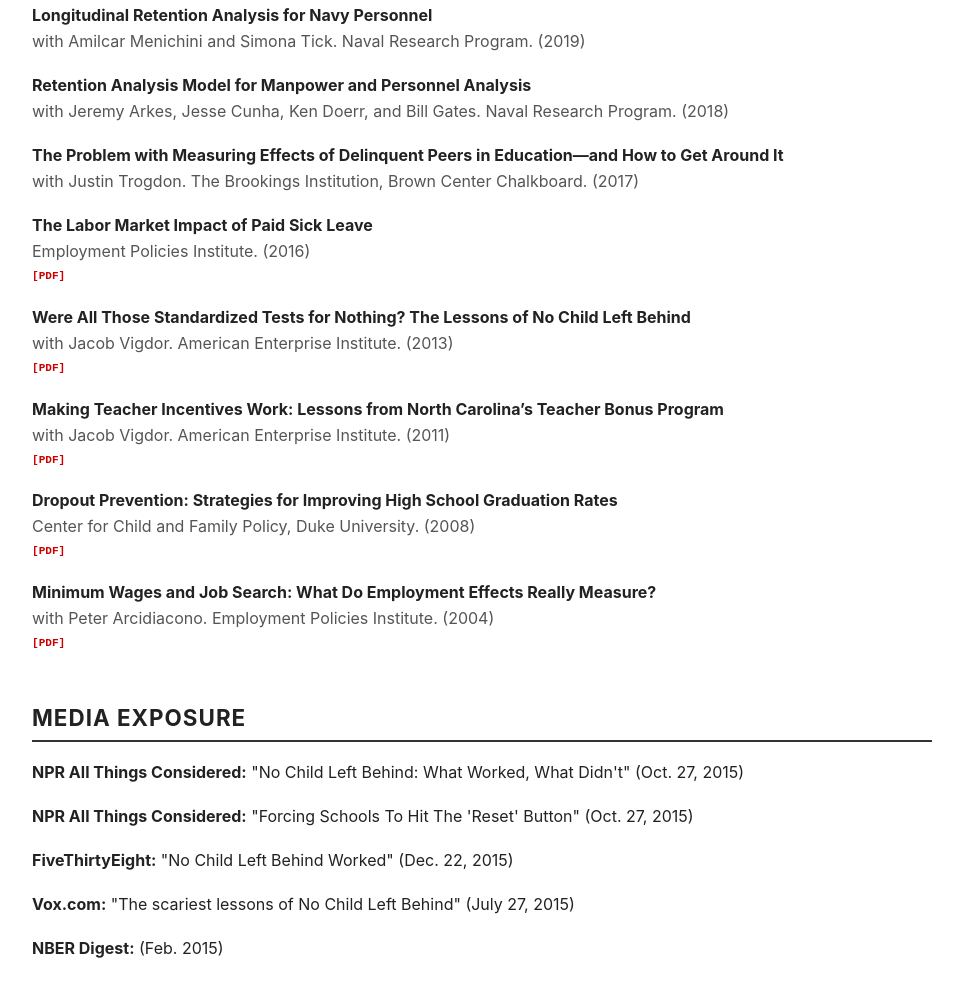
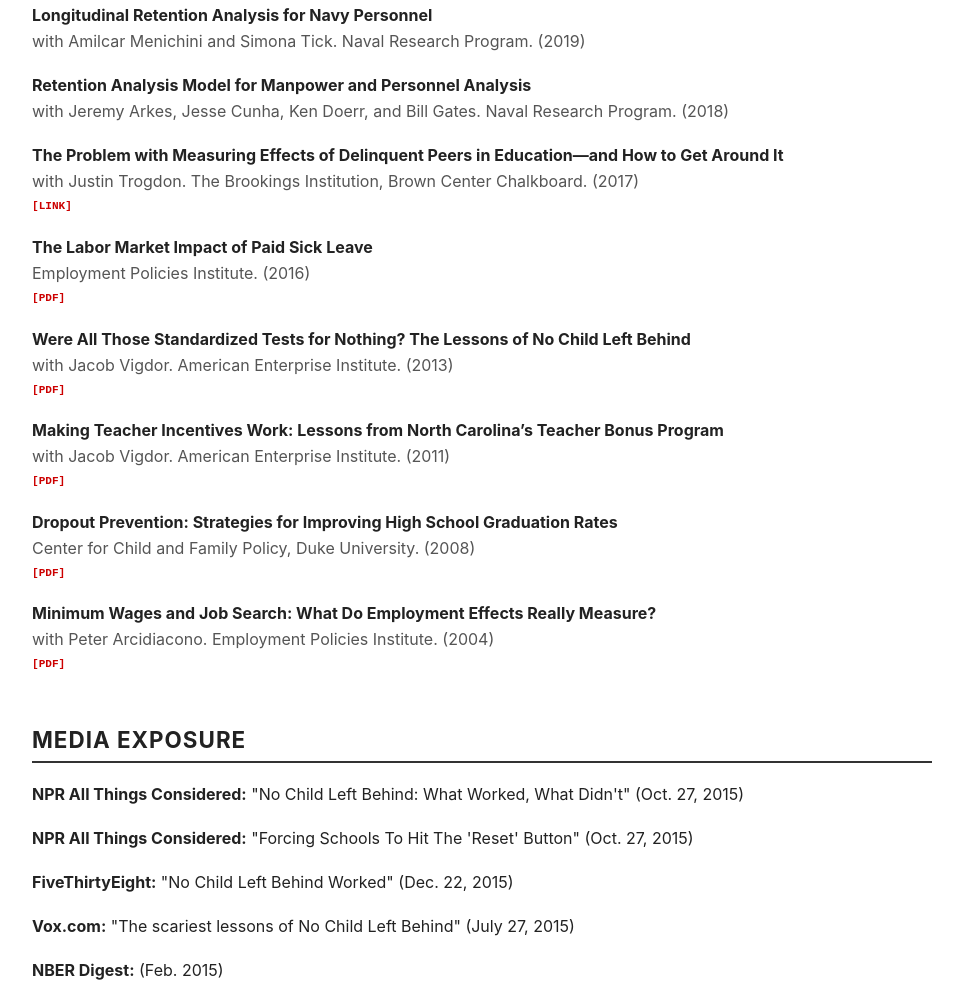
Before and after one commit to tom-ahn/tom-ahn.github.io, a plain HTML site: page index.html in a window 1280 px wide. Shown: the part 4201-5186 px from the top of the page, without its empty margins (158-1121 px from the left). Drawn offline with Linux system fonts and the light colour scheme.

Commit message:
Add files via upload

```diff
--- a/index.html
+++ b/index.html
@@ -226,12 +226,12 @@
             <li><strong>Retention Analysis Modeling for the Acquisition Workforce</strong> <span class="meta">with Amilcar Menichini. Acquisition Research Program. (2019)</span><div class="links"></div></li>
             <li><strong>Longitudinal Retention Analysis for Navy Personnel</strong> <span class="meta">with Amilcar Menichini and Simona Tick. Naval Research Program. (2019)</span><div class="links"></div></li>
             <li><strong>Retention Analysis Model for Manpower and Personnel Analysis</strong> <span class="meta">with Jeremy Arkes, Jesse Cunha, Ken Doerr, and Bill Gates. Naval Research Program. (2018)</span><div class="links"></div></li>
-            <li><strong>The Problem with Measuring Effects of Delinquent Peers in Education—and How to Get Around It</strong> <span class="meta">with Justin Trogdon. The Brookings Institution, Brown Center Chalkboard. (2017)</span></li>
-            <li><strong>The Labor Market Impact of Paid Sick Leave</strong> <span class="meta">Employment Policies Institute. (2016)</span><div class="links"><a href="papers/your_filename.pdf" target="_blank" rel="noopener noreferrer">[pdf]</a></div></li>
-            <li><strong>Were All Those Standardized Tests for Nothing? The Lessons of No Child Left Behind</strong> <span class="meta">with Jacob Vigdor. American Enterprise Institute. (2013)</span><div class="links"><a href="papers/your_filename.pdf" target="_blank" rel="noopener noreferrer">[pdf]</a></div></li>
-            <li><strong>Making Teacher Incentives Work: Lessons from North Carolina’s Teacher Bonus Program</strong> <span class="meta">with Jacob Vigdor. American Enterprise Institute. (2011)</span><div class="links"><a href="papers/your_filename.pdf" target="_blank" rel="noopener noreferrer">[pdf]</a></div></li>
-            <li><strong>Dropout Prevention: Strategies for Improving High School Graduation Rates</strong> <span class="meta">Center for Child and Family Policy, Duke University. (2008)</span><div class="links"><a href="papers/your_filename.pdf" target="_blank" rel="noopener noreferrer">[pdf]</a></div></li>
-            <li><strong>Minimum Wages and Job Search: What Do Employment Effects Really Measure?</strong> <span class="meta">with Peter Arcidiacono. Employment Policies Institute. (2004)</span><div class="links"><a href="papers/your_filename.pdf" target="_blank" rel="noopener noreferrer">[pdf]</a></div></li>
+            <li><strong>The Problem with Measuring Effects of Delinquent Peers in Education—and How to Get Around It</strong> <span class="meta">with Justin Trogdon. The Brookings Institution, Brown Center Chalkboard. (2017)</span><div class="links"><a href="https://www.brookings.edu/articles/the-problem-with-measuring-effects-of-delinquent-peers-in-education-and-how-to-get-around-it/" target="_blank" rel="noopener noreferrer">[link]</a></div></li>
+            <li><strong>The Labor Market Impact of Paid Sick Leave</strong> <span class="meta">Employment Policies Institute. (2016)</span><div class="links"><a href="papers/psl_epi.pdf" target="_blank" rel="noopener noreferrer">[pdf]</a></div></li>
+            <li><strong>Were All Those Standardized Tests for Nothing? The Lessons of No Child Left Behind</strong> <span class="meta">with Jacob Vigdor. American Enterprise Institute. (2013)</span><div class="links"><a href="papers/aei_brief_2_Ahn.pdf" target="_blank" rel="noopener noreferrer">[pdf]</a></div></li>
+            <li><strong>Making Teacher Incentives Work: Lessons from North Carolina’s Teacher Bonus Program</strong> <span class="meta">with Jacob Vigdor. American Enterprise Institute. (2011)</span><div class="links"><a href="papers/yaei_brief_1_Ahn.pdf" target="_blank" rel="noopener noreferrer">[pdf]</a></div></li>
+            <li><strong>Dropout Prevention: Strategies for Improving High School Graduation Rates</strong> <span class="meta">Center for Child and Family Policy, Duke University. (2008)</span><div class="links"><a href="papers/dropout_brief.pdf" target="_blank" rel="noopener noreferrer">[pdf]</a></div></li>
+            <li><strong>Minimum Wages and Job Search: What Do Employment Effects Really Measure?</strong> <span class="meta">with Peter Arcidiacono. Employment Policies Institute. (2004)</span><div class="links"><a href="papers/minwage_epi.pdf" target="_blank" rel="noopener noreferrer">[pdf]</a></div></li>
         </ul>
     </section>
 
```
